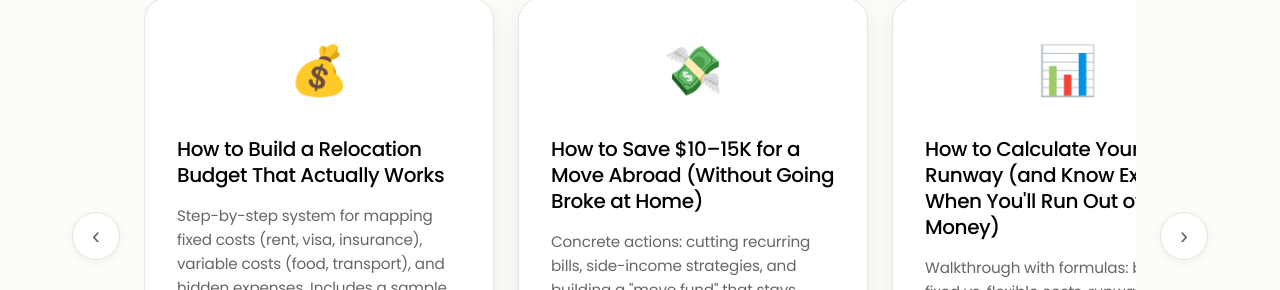
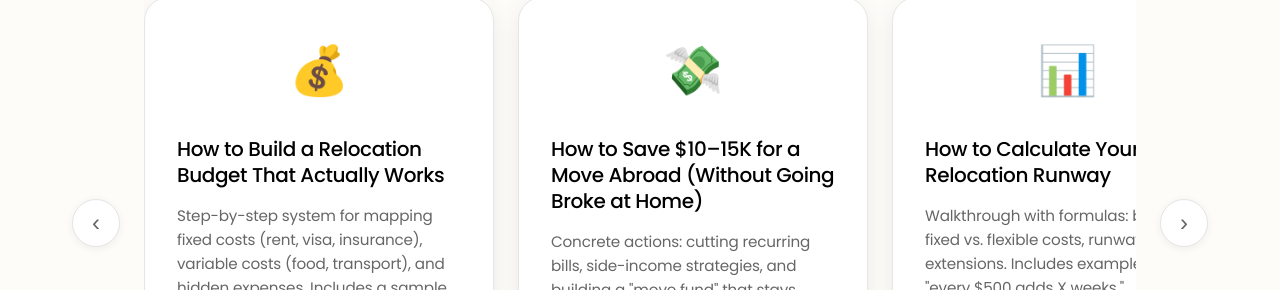
Before and after one commit to dinardavis/tlsg, a React (Create React App) app: page / in a window 1280 px wide. Shown: the part 1518-1808 px from the top of the page. Built offline with nearby package versions, Linux system fonts and the light colour scheme.

Commit message:
Edit resources carousel

```diff
--- a/src/components/ResourcesCarousel.js
+++ b/src/components/ResourcesCarousel.js
@@ -25,7 +25,7 @@ function ResourcesCarousel() {
     {
       id: 3,
       title:
-        "How to Calculate Your Runway (and Know Exactly When You'll Run Out of Money)",
+        "How to Calculate Your Relocation Runway",
       description:
         'Walkthrough with formulas: burn rate, fixed vs. flexible costs, runway extensions. Includes examples like "every $500 adds X weeks."',
       icon: "📊",
```
